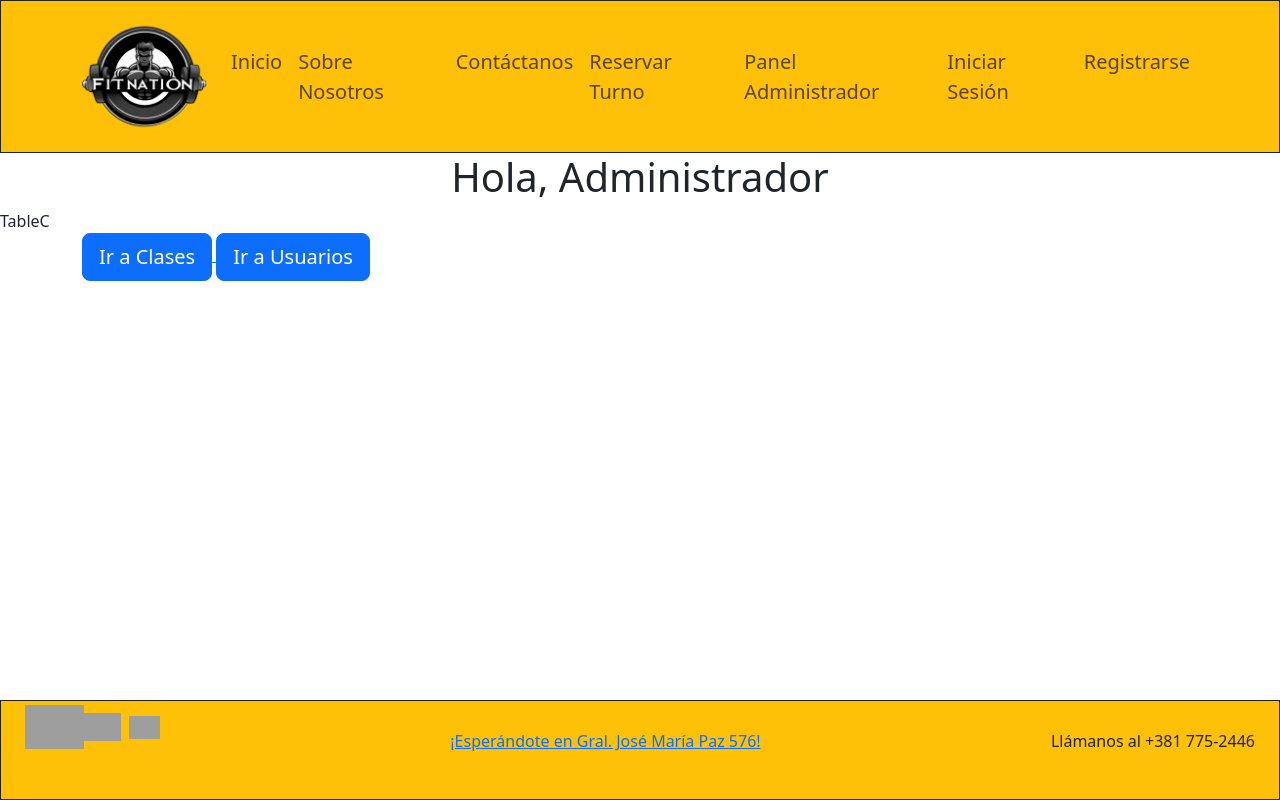
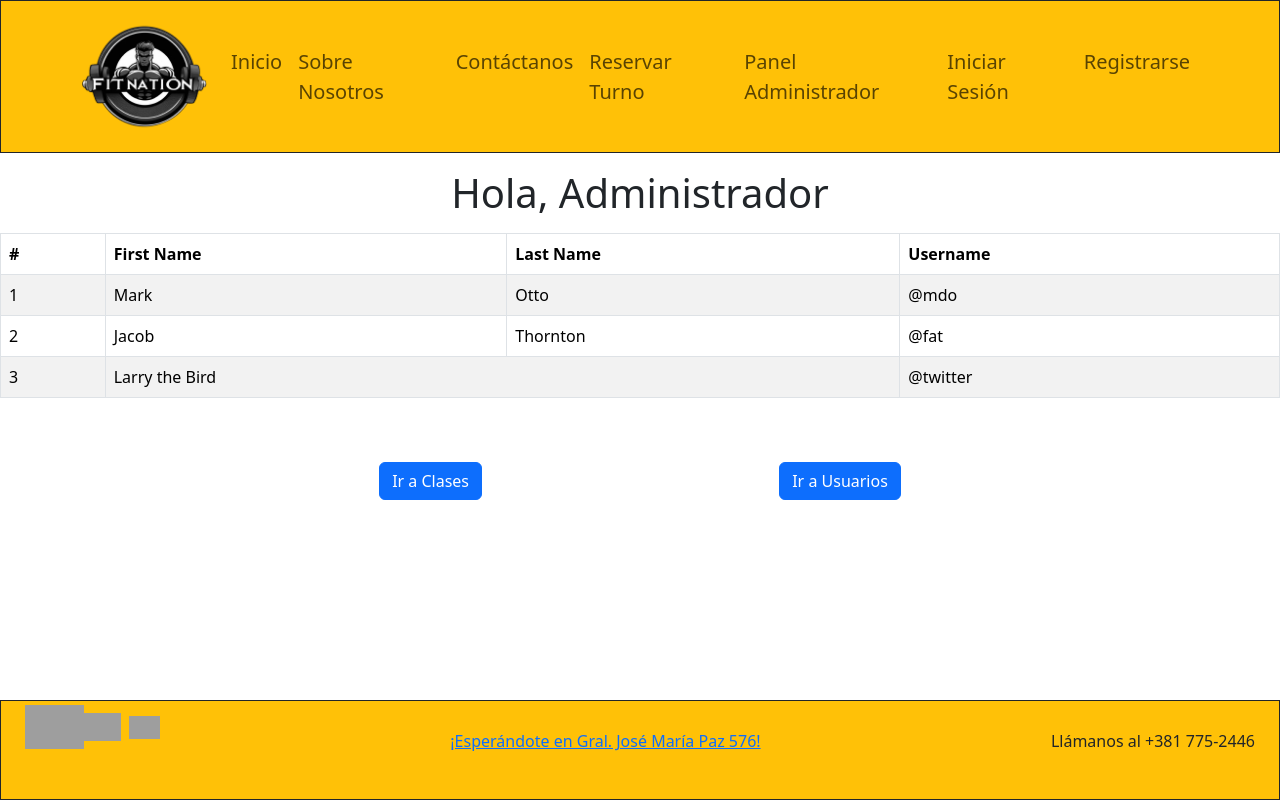
Before and after one commit to JoseBaza91/FitNation-Frontend, a React (Vite) app: page /admin-inicio in a window 1280 px wide. Built offline with nearby package versions, Linux system fonts and the light colour scheme; grey boxes are pictures that could not be loaded; the HTML template or start-up script is replaced by a standard one; a web font is replaced by a local one.

Commit message:
se hacen cambios en PaginaAdminInicio, usando el component TableC

```diff
--- a/src/components/TableC.jsx
+++ b/src/components/TableC.jsx
@@ -1,5 +1,38 @@
+import Table from 'react-bootstrap/Table';
+
+
 const TableC = () => {
-  return <div>TableC</div>;
+  return (
+    <Table className="mt-3" striped bordered hover>
+      <thead>
+        <tr>
+          <th>#</th>
+          <th>First Name</th>
+          <th>Last Name</th>
+          <th>Username</th>
+        </tr>
+      </thead>
+      <tbody>
+        <tr>
+          <td>1</td>
+          <td>Mark</td>
+          <td>Otto</td>
+          <td>@mdo</td>
+        </tr>
+        <tr>
+          <td>2</td>
+          <td>Jacob</td>
+          <td>Thornton</td>
+          <td>@fat</td>
+        </tr>
+        <tr>
+          <td>3</td>
+          <td colSpan={2}>Larry the Bird</td>
+          <td>@twitter</td>
+        </tr>
+      </tbody>
+    </Table>
+  );
 };
 
 export default TableC;
--- a/src/pages/PaginaAdminInicio.jsx
+++ b/src/pages/PaginaAdminInicio.jsx
@@ -1,19 +1,19 @@
-import { Col, Container, Row } from "react-bootstrap";
 import TableC from "../components/TableC";
+import { Container } from "react-bootstrap";
 import Button from 'react-bootstrap/Button';
 import { Link } from 'react-router-dom';
 
 const PaginaAdminInicio = () => {
   return (
     <>
-    <Container><h1 id="mensaje-admin">Hola, Administrador</h1></Container>
+    <Container className="mt-3"><h1 id="mensaje-admin">Hola, Administrador</h1></Container>
     <TableC/>
-    <Container class="d-flex justify-content-between pe-5 ps-5">
-      <Link to="/admin-clases">
-    <Button variant="primary" size="lg">Ir a Clases</Button>{' '}
+    <Container className="d-flex justify-content-evenly pt-5">
+    <Link to="/admin-clases">
+    <Button variant="primary">Ir a Clases</Button>
     </Link>
     <Link to="/admin-usuarios">
-    <Button variant="primary" size="lg">Ir a Usuarios</Button>{' '}
+    <Button variant="primary">Ir a Usuarios</Button>
     </Link>
     </Container>
     </>
```
